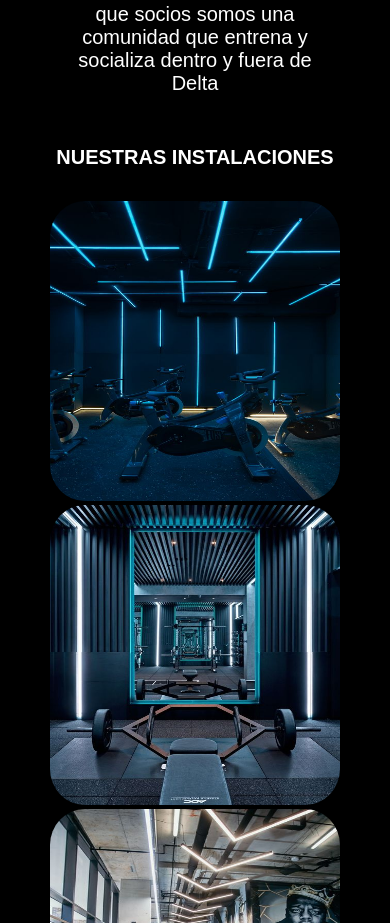
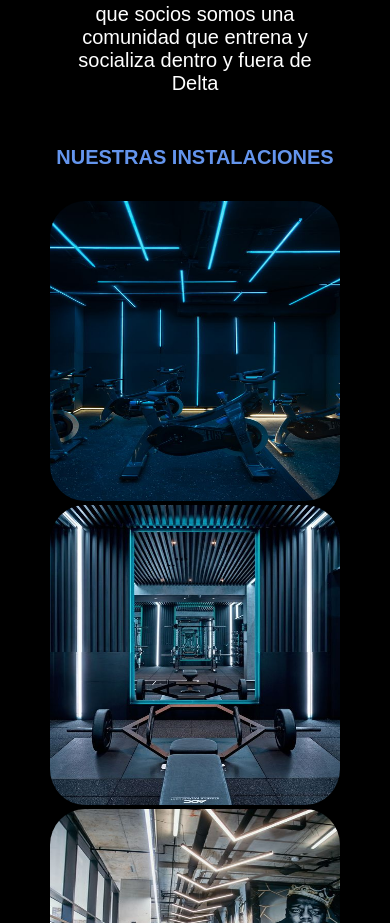
Before and after one commit to gasbohm/delta, a plain HTML site: page index.html in a window 390 px wide. Shown: the part 1583-2506 px from the top of the page. Drawn offline with Linux system fonts and the light colour scheme.

Commit message:
cambio de color instalaciones

```diff
--- a/css/estilo.css
+++ b/css/estilo.css
@@ -709,6 +709,7 @@ footer a {
     }
     .instalaciones {
         font-size: 20px;
+        color: cornflowerblue;
     }
         .superpuesta {
             width: 250px;
```
